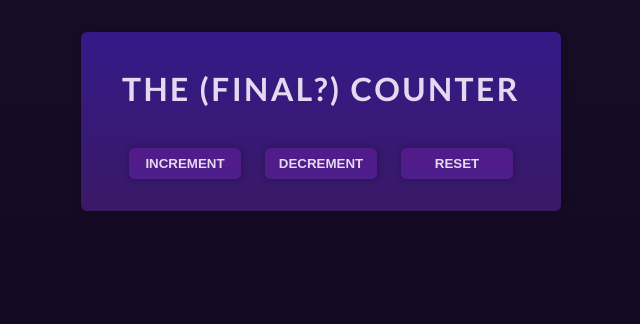
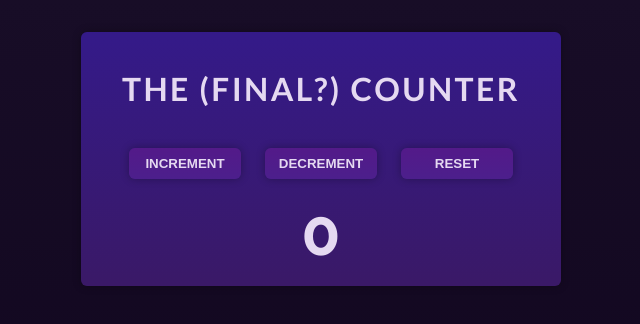
Before and after one commit to Afrag61/Exercise, a React (Vite) app: page / in a window 1280 px wide. Shown: the top 324 px of the page, without its empty margins (319-959 px from the left). Built offline with nearby package versions, Linux system fonts and the light colour scheme.

Commit message:
Coding Exercise 27: Using useReducer() ? Solved

```diff
--- a/src/App.jsx
+++ b/src/App.jsx
@@ -1,15 +1,58 @@
-export function counterReducer() {}
+import React from "react";
 
-function App() {
+export const counterReducer = (state, action) => {
+  if(action.type === 'INCREMENT'){
+    return{
+      count: state.count + 1
+    }
+  }
+  if(action.type === 'DECREMENT'){
+    return{
+      count: state.count - 1
+    }
+  }
+  if(action.type === 'RESET'){
+    return{
+      count: state.count = 0
+    }
+  }
+
+  return state
+}
+
+const App = () => {
+  const [counterState, dispatchCounterState] = React.useReducer(counterReducer,{
+    count: 0
+  })
+
+  const handleIncrement = () => {
+    dispatchCounterState({
+      type: 'INCREMENT'
+    })
+  }
+
+  const handleDecrement = () => {
+    dispatchCounterState({
+      type: 'DECREMENT'
+    })
+  }
+
+  const handleReset = () => {
+    dispatchCounterState({
+      type: 'RESET'
+    })
+  }
+
+
   return (
     <div id="app">
       <h1>The (Final?) Counter</h1>
       <p id="actions">
-        <button>Increment</button>
-        <button>Decrement</button>
-        <button>Reset</button>
+        <button onClick={handleIncrement}>Increment</button>
+        <button onClick={handleDecrement}>Decrement</button>
+        <button onClick={handleReset}>Reset</button>
       </p>
-      <p id="counter"></p>
+      <p id="counter">{counterState.count}</p>
     </div>
   );
 }
```
